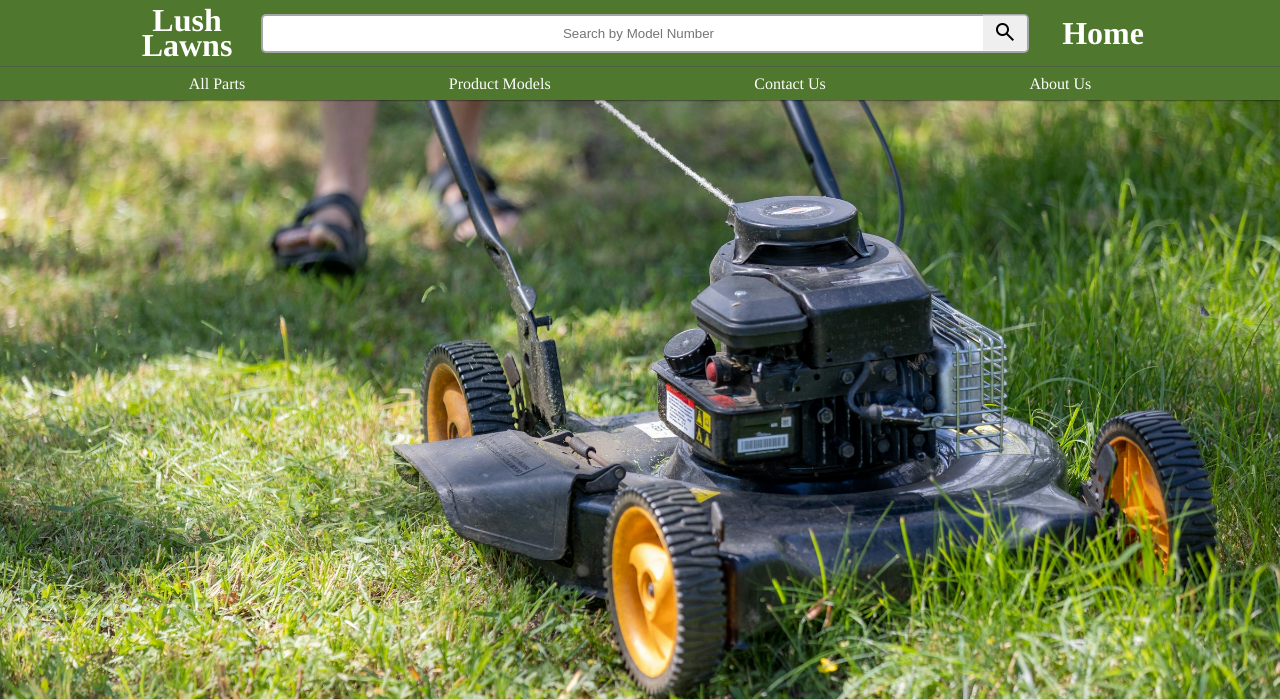
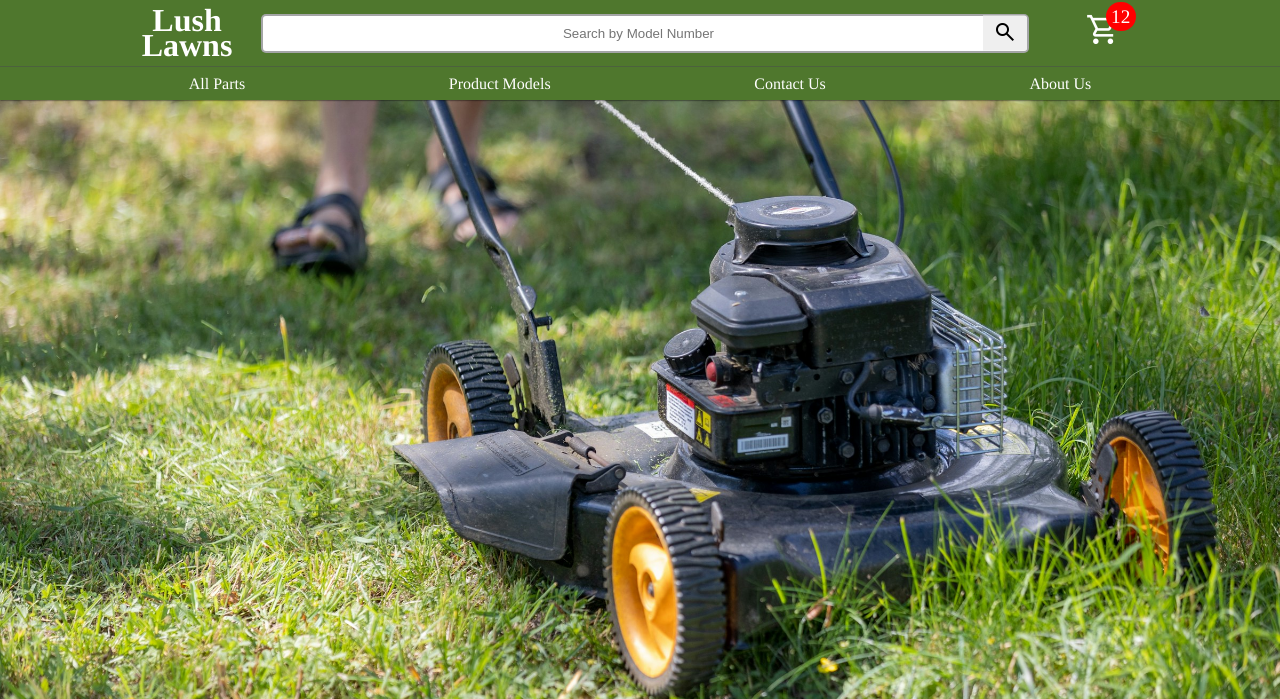
Before and after one commit to Christopher868/LushLawns, a Django app: page / in a window 1280 px wide. Shown: the top 699 px of the page. Run offline with Django 5.2, Linux system fonts and the light colour scheme; some web fonts are replaced.

Commit message:
Removed home button, replace with shopping cart button.

```diff
--- a/static/css/base.css
+++ b/static/css/base.css
@@ -73,27 +73,64 @@ body {
     font-size: clamp(24px, 4vw, 32px);
 }
 
-.home-button {
+.shopping-cart {
     width: clamp(100px, 10vw, 200px);
     font-weight: 600;
     font-size: clamp(24px, 4vw, 32px);
+    height: 100%;
+    display: flex;
+    justify-content: center;
+    align-items: center;
 }
 
 
+.material-symbols-outlined {
+    position: relative;
+}
+
+.cart {
+    font-size: 35px;
+
+}
+
+.item-count {
+    width: 100%;
+    height: 100%;
+}
+
+.count {
+    position: absolute;
+    top: -10px;
+    right: -15px;
+    background-color: red;
+    border-radius: 50%;
+    font-size: 1.2rem;
+    font-family: "Tinos", serif;
+    width: 85%;
+    height: 85%;
+    display: flex;
+    justify-content: center;
+    align-items: center;
+    text-align: center;
+
+}
+
+
+
 .header-branding a:hover,
-.home-button a:hover,
+.shopping-cart a:hover,
 .nav-item:hover {
     text-shadow: 2px 2px 5px black;
 }
 
 .header-branding a:active,
-.home-button a:active,
+.shopping-cart a:active,
 .nav-item a:active {
     text-shadow: none;
 }
 
 .header-branding a,
-.home-button a {
+.shopping-cart a {
     text-decoration: none;
     color: white;
 }
--- a/webstore/templates/webstore/base.html
+++ b/webstore/templates/webstore/base.html
@@ -9,6 +9,7 @@
     <link rel="preconnect" href="https://fonts.gstatic.com" crossorigin>
     <link href="https://fonts.googleapis.com/css2?family=DM+Serif+Text:ital@0;1&family=Open+Sans:ital,wght@0,300..800;1,300..800&family=Roboto+Flex:opsz,wght@8..144,100..1000&family=Roboto:ital,wght@0,100..900;1,100..900&family=Tinos:ital,wght@0,400;0,700;1,400;1,700&display=swap" rel="stylesheet">
     <link rel="stylesheet" href="https://fonts.googleapis.com/css2?family=Material+Symbols+Outlined:opsz,wght,FILL,GRAD@24,400,0,0&icon_names=search" />
+    <link href="https://fonts.googleapis.com/css2?family=Material+Symbols+Outlined" rel="stylesheet" />
     <link rel="stylesheet" href="{% static 'css/base.css'%}">
     <title>LushLawns</title>
 </head>
@@ -25,7 +26,15 @@
                     </div>
                 </div>
             </form>
-            <h2 class="home-button"><a href="{% url 'home' %}">Home</a></h2>
+            <div class="shopping-cart">
+                <a href="{% url 'home' %}">
+                    <span class="material-symbols-outlined"><span class="cart">shopping_cart</span>
+                        <div class="item-counter">
+                            <p class="count">12</p>
+                        </div>
+                    </span>
+                </a>
+            </div>
         </div>
         <div></div>
         <nav class="header-nav">
```
